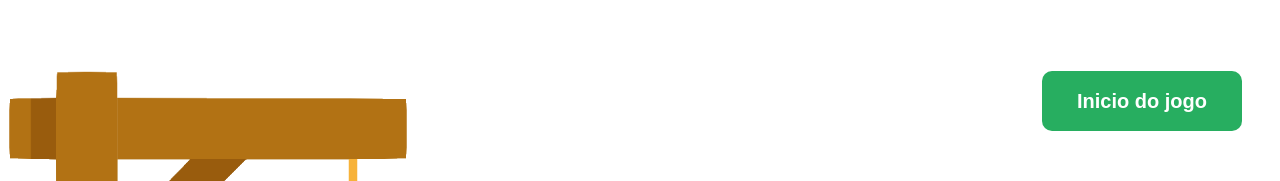
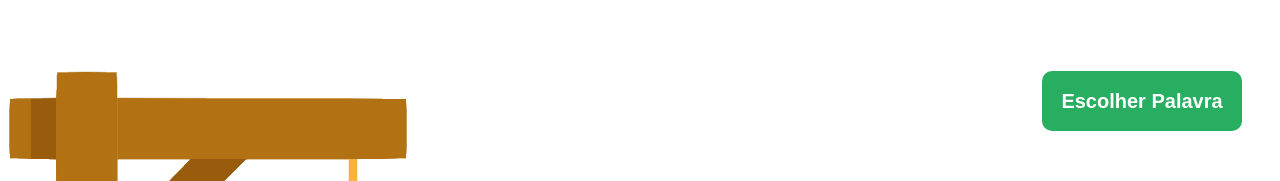
Before and after one commit to thaisamn/projeto8-jogoforca, a React (Create React App) app: page / in a window 1280 px wide. Shown: the top 181 px of the page. Built offline with nearby package versions, Linux system fonts and the light colour scheme.

Commit message:
colocando codigo para avaliçao hub

```diff
--- a/src/Componentes/Jogo.jsx
+++ b/src/Componentes/Jogo.jsx
@@ -18,14 +18,14 @@ export default function Jogo({erros, palavraSorteada, IniciarJogo, corDaPalavra}
 
   return (
     <div className="Jogo">
-      {imagensForca.map((imagenForca, index) =>  <img src={imagenForca} alt="" style={{
+      {imagensForca.map((imagenForca, index) =>  <img data-test="game-image" src={imagenForca} alt="" style={{
         display: erros == index ? "block" : "none"
       }} />  )}
     <div className='ColunaPalavras'>
-    <button onClick={IniciarJogo}>Inicio do jogo</button>
+    <button data-test="choose-word" onClick={IniciarJogo}>Escolher Palavra</button>
 
     <h1 style={{color: corDaPalavra}}>{palavraSorteada.map(letra =>
-      <label htmlFor="">{letra}</label>)}</h1>
+      <label  data-test="word" htmlFor="">{letra}</label>)}</h1>
     </div>
     </div>
   )
--- a/src/Componentes/Letras.jsx
+++ b/src/Componentes/Letras.jsx
@@ -12,7 +12,7 @@ export default function Letras({letraClicada, setLetraClicada, letrasDesabitilad
 
   return (
     <div className="Letra">
-     {alfabeto.map(letra =>  <button disabled={letraClicada.includes(letra) || letrasDesabitiladas} onClick={ _ => Clique(letra) } className="abc" >{letra}</button>)}
+     {alfabeto.map(letra =>  <button data-test="letter" disabled={letraClicada.includes(letra) || letrasDesabitiladas} onClick={ _ => Clique(letra) } className="abc" >{letra}</button>)}
     </div>
   );
 }
```
